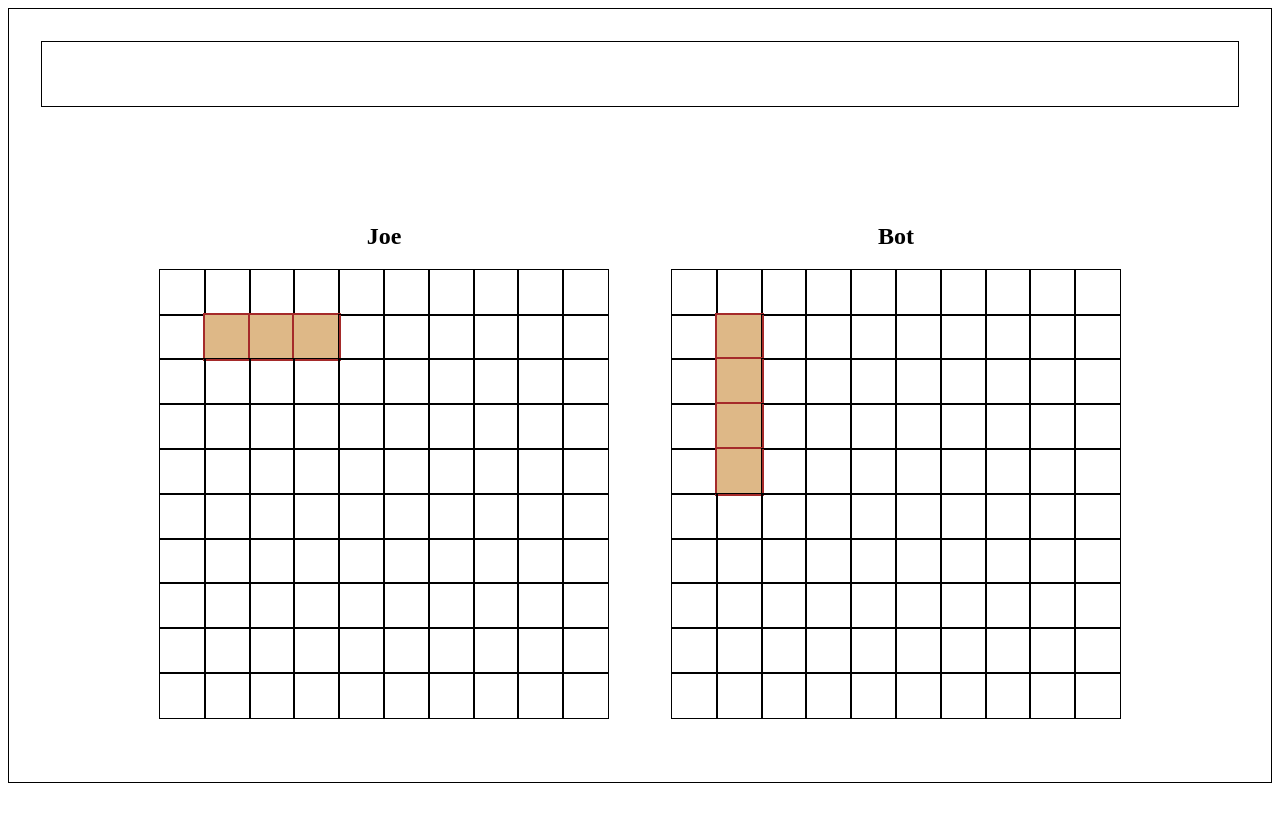
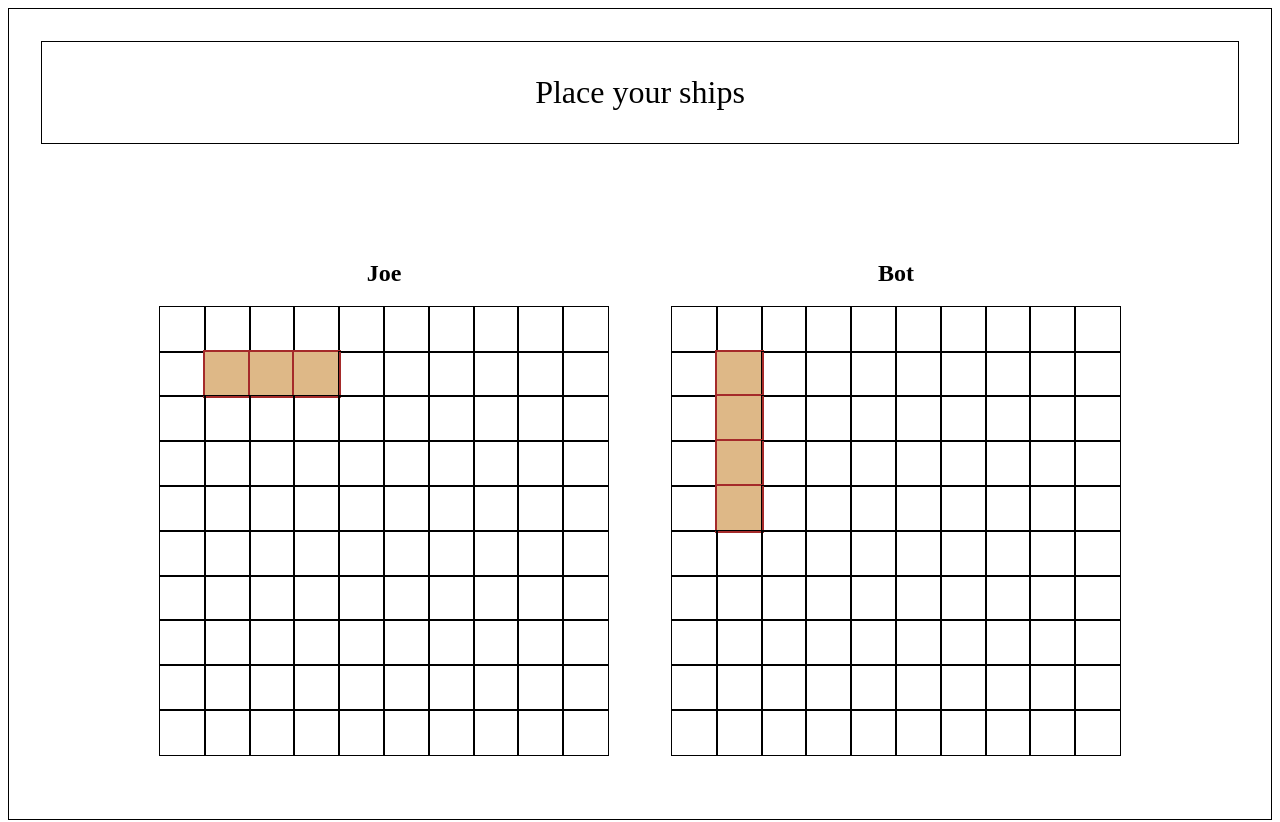
Before and after one commit to joerhew/odin-battleship, a website built with webpack: page src/index.html in a window 1280 px wide. Before the commit the page ends 800 px from the top, so only its background shows below. Built offline with nearby package versions, Linux system fonts and the light colour scheme.

Commit message:
Added initial message to game message board

```diff
--- a/src/index.css
+++ b/src/index.css
@@ -14,6 +14,7 @@
 .message {
   border: 1px solid black;
   padding: 2rem;
+  font-size: 2rem;
 }
 
 .board-container {
--- a/src/index.js
+++ b/src/index.js
@@ -13,7 +13,8 @@ const shipTwo = new Ship(4)
 game.players[0].gameboard.placeShip(shipOne, [{ x: 1, y: 1 }, { x: 1, y: 2 }, { x: 1, y: 3 }])
 game.players[1].gameboard.placeShip(shipTwo, [{ x: 1, y: 1 }, { x: 2, y: 1 }, { x: 3, y: 1 }, { x: 4, y: 1 }])
 
-console.log(`It's ${game.whoseTurn.name}'s turn.`)
+const message = document.querySelector('.message')
+message.innerText = game.currentMessage
 
 // Create boards
 
@@ -49,6 +50,5 @@ boardContainers.forEach((container, index) => {
     player.gameboard.shipsCoordinates.forEach(coord => {
       const cell = board.querySelector(`#board-${index}-cell-${coord.x}-${coord.y}`)
       cell.classList.add('ship')
-      console.log(cell)
     })
   })
```
